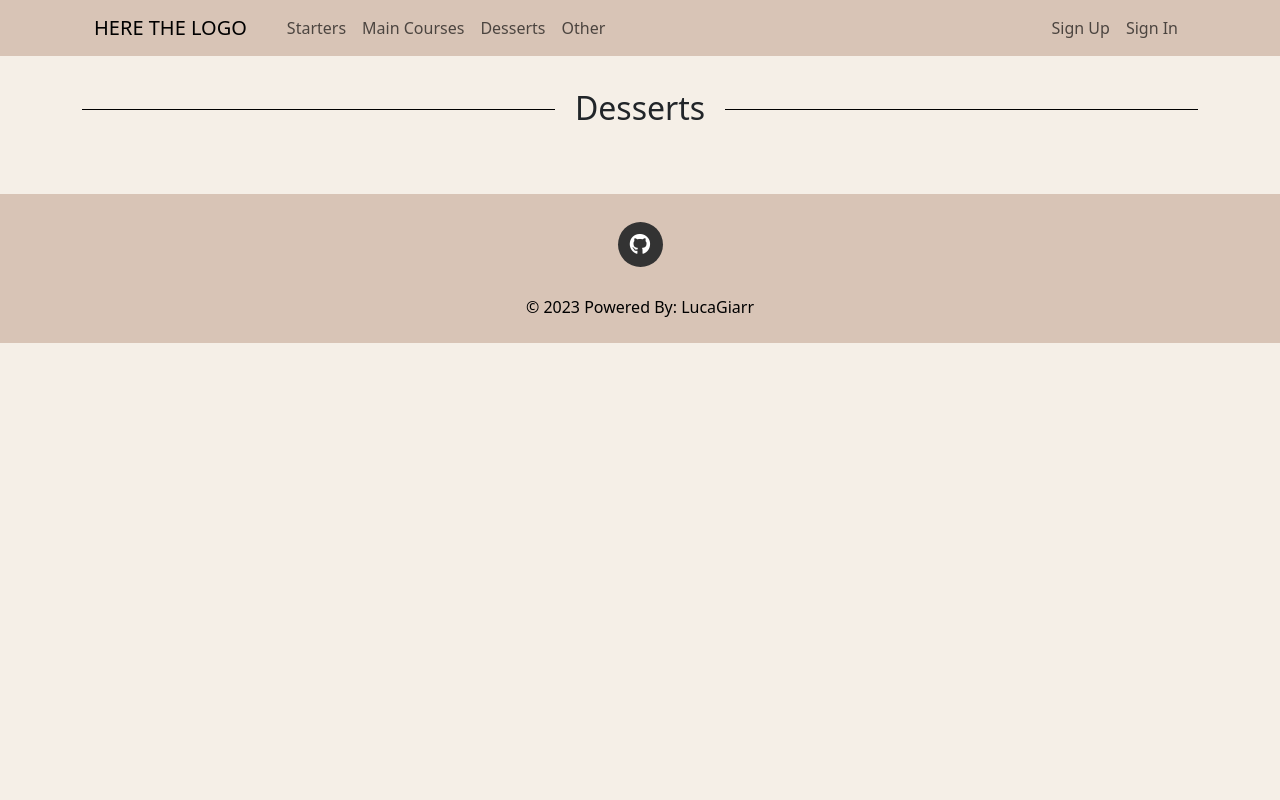
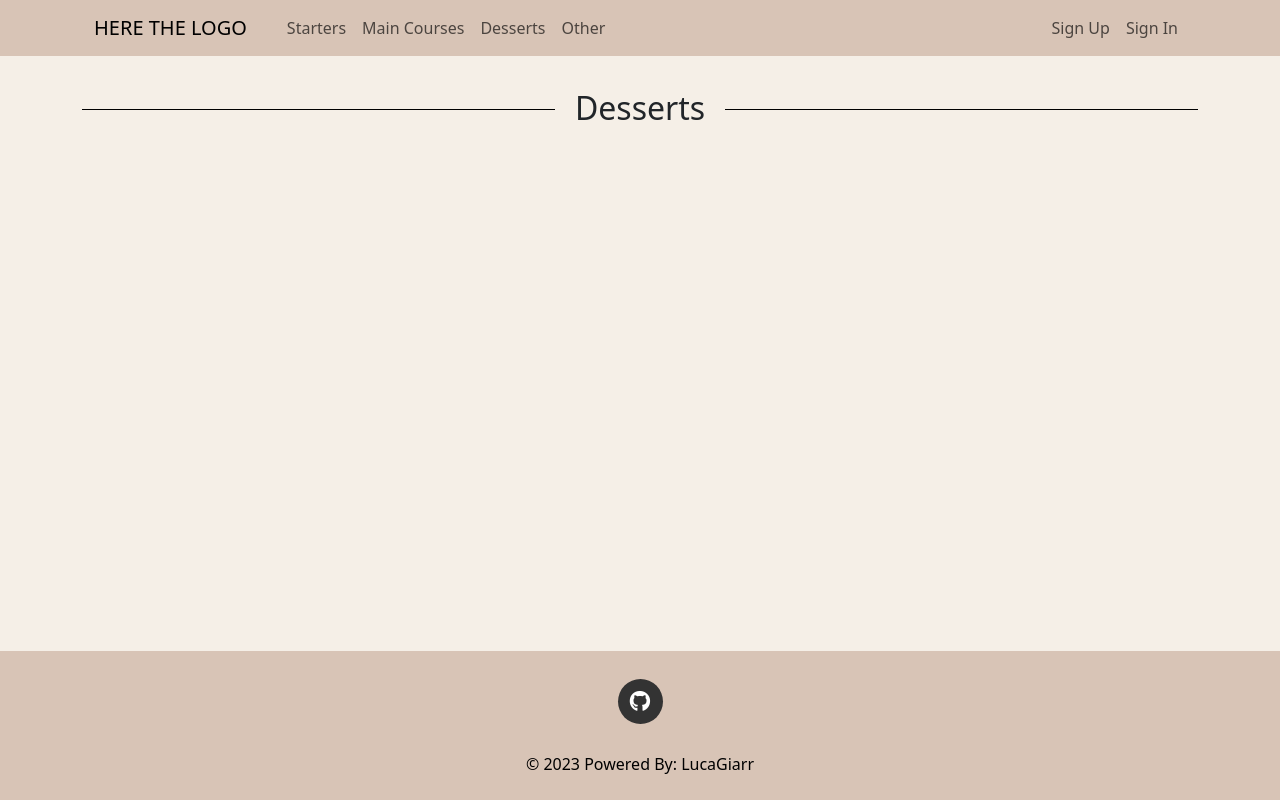
Before and after one commit to LucaGiarr/five-star-recipes, a Django app: page /desserts in a window 1280 px wide. Run offline with Django 3.2, Linux system fonts and the light colour scheme; data that the repository does not hold is empty; some libraries are stand-ins or nearby versions.

Commit message:
fix position of footer - now at bottom regardless numb of cards in the page

```diff
--- a/static/css/style.css
+++ b/static/css/style.css
@@ -35,13 +35,19 @@
 
 body {
     background-color: #F5EFE7;
-    margin-bottom: -50px;
 }
 
 .text-copyright {
     color: black;
 }
 
+main {
+    margin-bottom: 40px;
+}
+
+.main-min-height {
+    min-height: calc(100vh - 245px);
+}
 
 /* Media queries */
 @media only screen and (max-width: 1200px) {
--- a/templates/base.html
+++ b/templates/base.html
@@ -48,7 +48,7 @@
         </div>
     </div>
 
-    <main class="flex-shrink-0 main-bg">
+    <main class="flex-shrink-0 main-min-height">
         {% block content %}
 
         {% endblock content %}
@@ -57,8 +57,7 @@
 
     <!-- footer -->
     <div class="container-fluid bg-body-nav">
-        <div class="container my-5">
-            <footer class="text-center text-white">
+        <footer class="text-center">
             <!-- Grid container -->
             <div class="container p-4 pb-0">
 
@@ -81,7 +80,6 @@
 
         </footer>
     </div>
-    </div>
 
 
     <!-- FontAwesome -->
```
Lines whose indentation alone changed are shown as unchanged.
